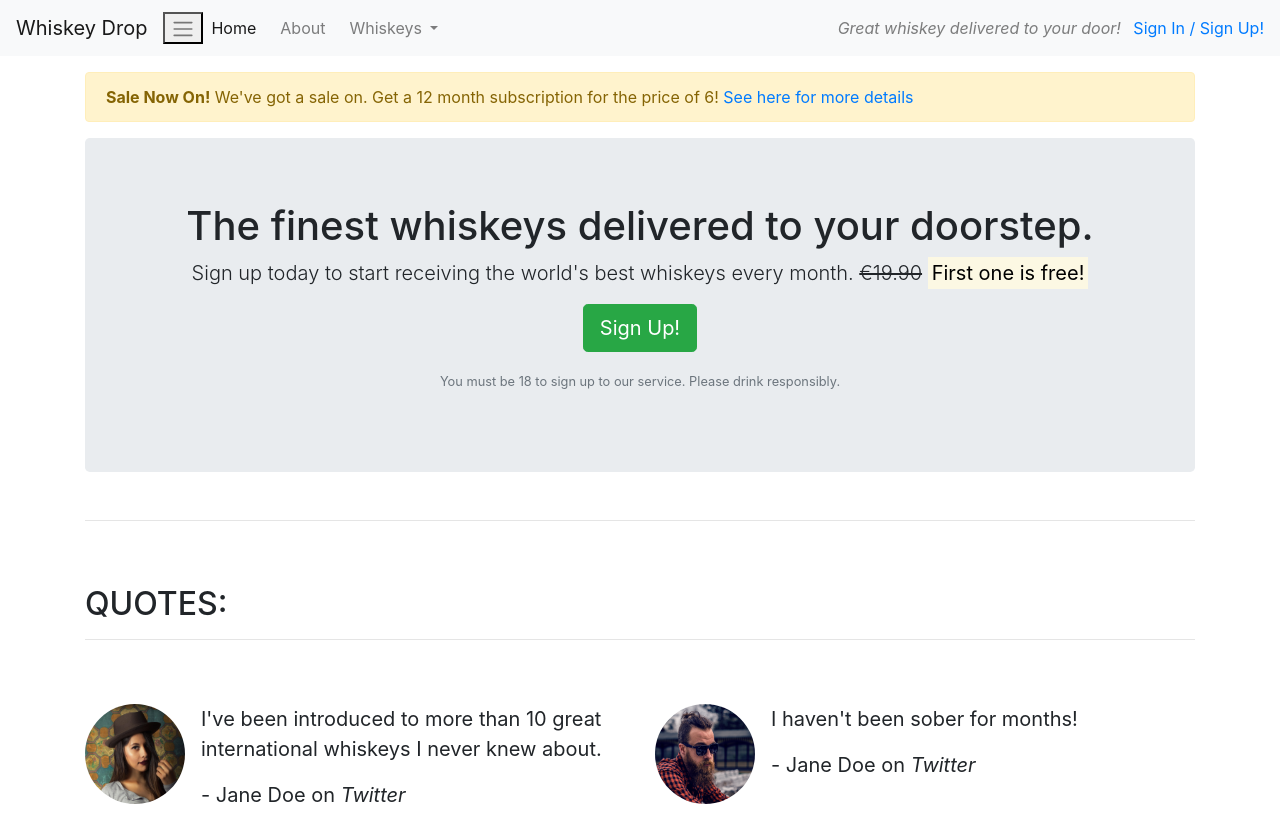
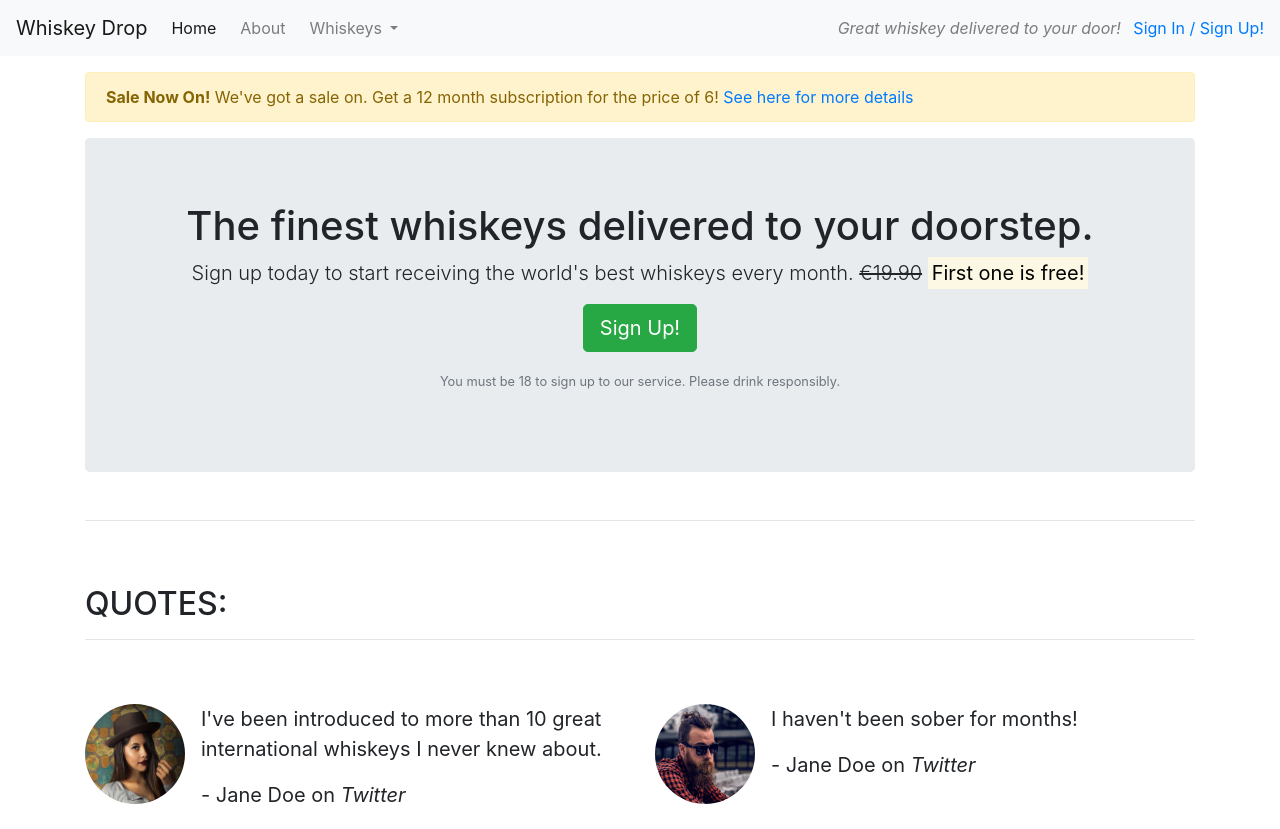
Before and after one commit to ElisabethCheston/whiskey-site, a plain HTML site: page index.html in a window 1280 px wide. Shown: the top 829 px of the page. Drawn offline with nearby package versions, Linux system fonts and the light colour scheme.

Commit message:
Fixed the dropdown button for large screen.

```diff
--- a/index.html
+++ b/index.html
@@ -13,7 +13,7 @@
     <nav class="navbar navbar-light navbar-expand-sm bg-light">
         <a href="/" class="navbar-brand">Whiskey Drop</a>
 
-        <button class="navbar-toggle ml-auto" type="button" data-toggle="collapse" data-target="#navbarNavDropdown" aria-controls="navbarNavDropdown" aria-expanded="false" aria-label="toggle navigation">
+        <button class="navbar-toggler ml-auto" type="button" data-toggle="collapse" data-target="#navbarNavDropdown" aria-controls="navbarNavDropdown" aria-expanded="false" aria-label="toggle navigation">
         <span class="navbar-toggler-icon"></span></button>
 
             <div class="collapse navbar-collapse" id="navbarNavDropdown">
```
